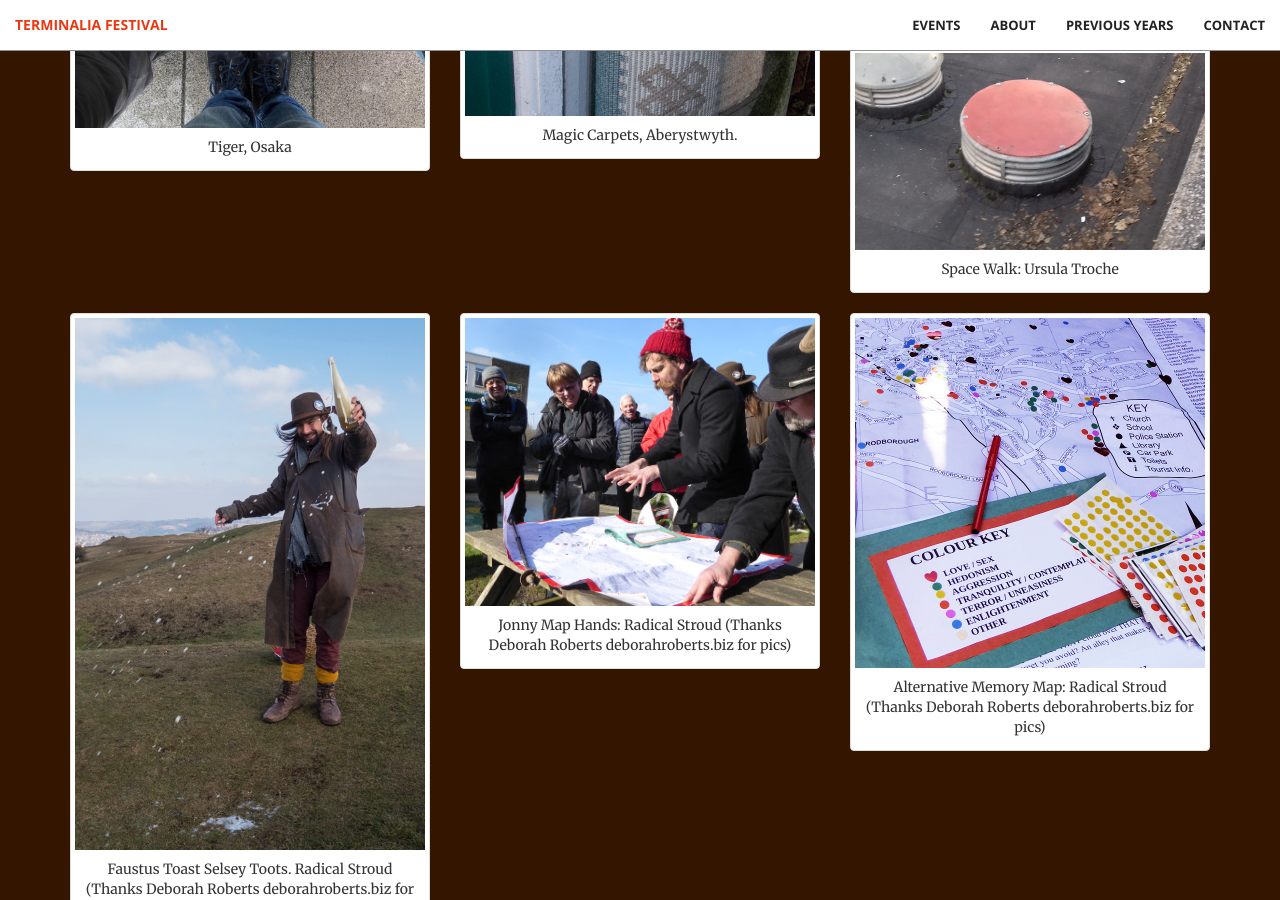
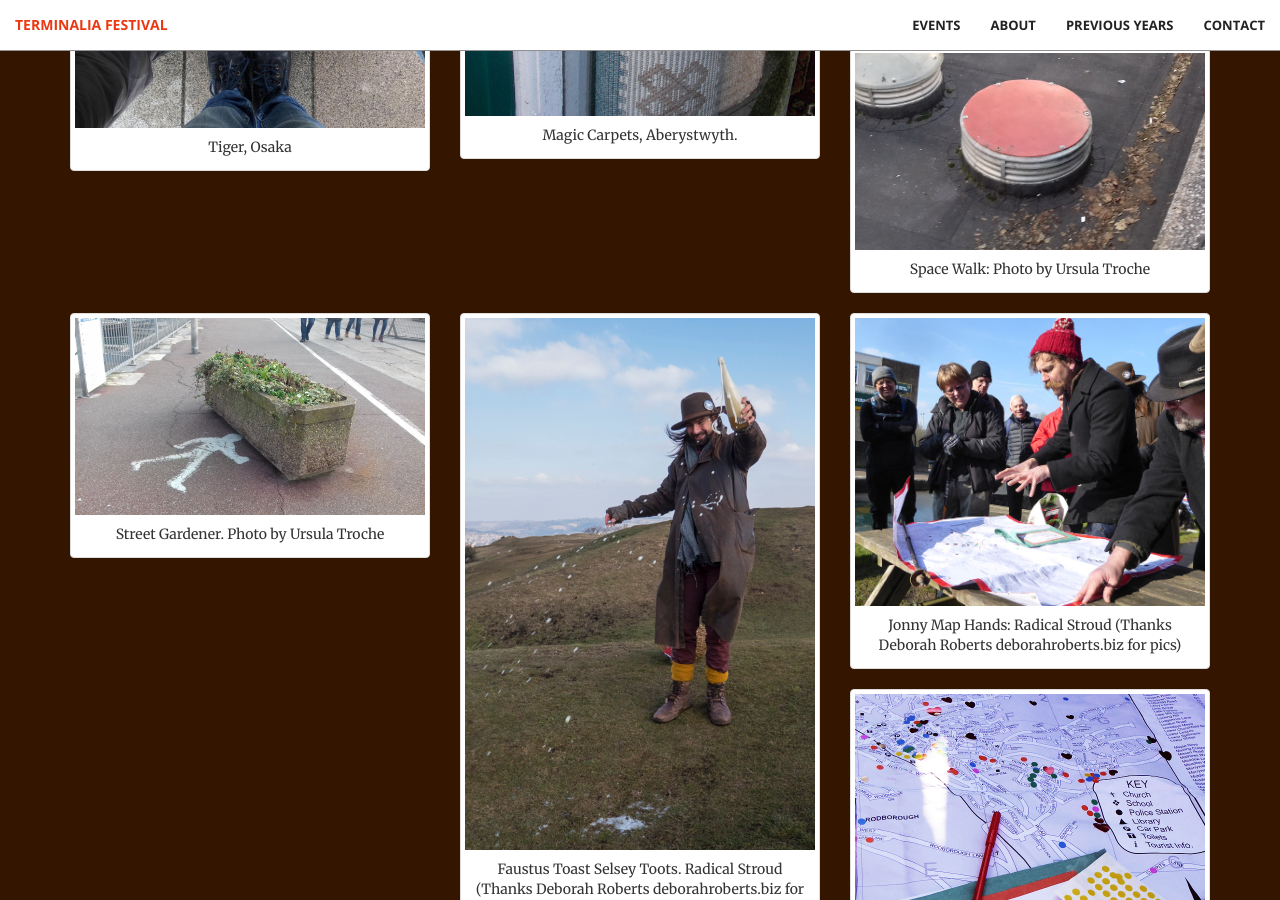
Before and after one commit to timwaters/terminalia, a Jekyll site: the page built from index.html, in a window 1280 px wide and 900 px high, scrolled down 3030 px. Built offline with Jekyll 4.4.1, drawn with Linux system fonts in a browser that asks for light colours; some of the changed text lies outside the part shown.

Commit message:
add ursulas report and another pic

```diff
--- a/_includes/events.html
+++ b/_includes/events.html
@@ -117,7 +117,16 @@
                           <div class="thumbnail">
                             <img src="/img/past/2018/ursula_space_walk_2018.jpg" style="width:100%">
                             <div class="caption">
-                              Space Walk: Ursula Troche
+                              Space Walk: Photo by Ursula Troche
+                            </div>
+                          </div>
+                        </div>
+
+                        <div class="col-md-4">
+                          <div class="thumbnail">
+                            <img src="/img/past/2018/ursula_terminalia_2018.jpg" style="width:100%">
+                            <div class="caption">
+                              Street Gardener. Photo by Ursula Troche
                             </div>
                           </div>
                         </div>
@@ -349,7 +358,8 @@
                 Meet 5.30pm at <a href="http://www.wharfchambers.org/">Wharf Chambers</a> bar to be part of the essential dowsing, divination and route planning activity. We will leave the bar at 6pm sharp.<br />
                 Event is free, just turn up. Tickets would be nice, they are not required but help us plan numbers.
             </p>
-            <a href="https://www.facebook.com/events/397708697352784" class="btn btn-primary ">Beating the Bounds Leeds: Tickets (Facebook) </a>
+            <!--<a href="https://www.facebook.com/events/397708697352784" class="btn btn-primary "> -->
+            <a href="https://www.facebook.com/events/397708697352784" class=" ">Beating the Bounds Leeds (Facebook) </a>
 
           </div>
 
@@ -369,7 +379,7 @@
           Nathania will explain the piece and then we'll walk together for an hour or so, simply moving as one through the city space, listening to its sound and the sound of our feet. Afterwards we can retreat to a warm pub nearby. Ideally we'll wear shoes with pennies stuck to the soles.
           </p>
           <p class="text-faded">
-          All welcome! Free, but please book on Eventbrite to secure your space - <a class="btn btn-primary " href="https://www.eventbrite.co.uk/e/terminalia-festival-tapping-into-the-city-group-walk-stratford-tickets-42866867956">Tapping Into the City - Tickets  (Eventbrite)</a>
+          All welcome! Free, but please book on Eventbrite to secure your space - <a class=" " href="https://www.eventbrite.co.uk/e/terminalia-festival-tapping-into-the-city-group-walk-stratford-tickets-42866867956">Tapping Into the City - Tickets  (Eventbrite)</a>
           <br />
           Further info and updates on event page <a href="https://www.facebook.com/events/1700941356611797/">https://www.facebook.com/events/1700941356611797/</a>
           <br />
@@ -412,7 +422,7 @@
           <a href="https://www.instagram.com/hackneytours/">Hackney Tours</a> in collaboration with
           <a href="http://doomedgallery.tumblr.com/">Doomed Gallery Dalston
             </a>. <br /> All welcome! Free, but please book on Eventbrite for tickets
-            <a class="btn btn-primary " href="https://www.eventbrite.co.uk/e/divining-dalston-terminalia-psychogeography-festival-walk-tickets-43246063139">Divining Dalston - Tickets (Eventbrite)</a>
+            <a class=" " href="https://www.eventbrite.co.uk/e/divining-dalston-terminalia-psychogeography-festival-walk-tickets-43246063139">Divining Dalston - Tickets (Eventbrite)</a>
         </p>
       </div>
 
@@ -443,7 +453,8 @@
         <div class="col-lg-12 col-lg-offset-0 text-left event">
 
 
-          <p><b>Direction South West: </b> Ursula Troche will be celebrating Terminalia, moving from London space into Torquay space, presenting her work at The Art of You Exhibition at the <a href="https://www.artizangallery.co.uk/">Artizan Gallery</a> in Torquay, you can read more about her work for the show <a href="https://colourcirclesite.wordpress.com/2018/02/09/its-in-the-south-west/">on Ursula's blog</a> </p>
+          <p><b>Direction South West: </b> Ursula Troche will be celebrating Terminalia, moving from London space into Torquay space, presenting her work at The Art of You Exhibition at the <a href="https://www.artizangallery.co.uk/">Artizan Gallery</a> in Torquay, you can read more about her work for the show <a href="https://colourcirclesite.wordpress.com/2018/02/09/its-in-the-south-west/">on Ursula's blog</a> <br />
+          <strong>NEW</strong> <a href="https://colourcirclesite.wordpress.com/2018/03/09/about-our-art-terminalista/">Read Ursula's Terminalia 2018 blog post.</a>  </p>
 
 
         </div>
```
Also changed, not shown: img/past/2018/ursula_terminalia_2018.jpg (added).
